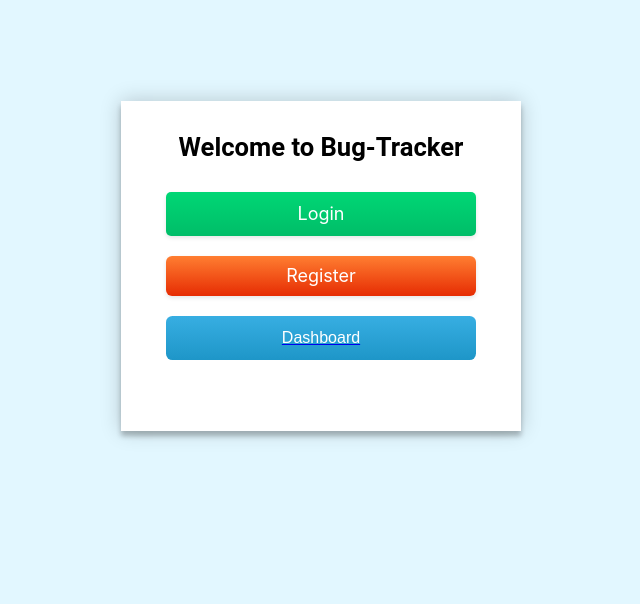
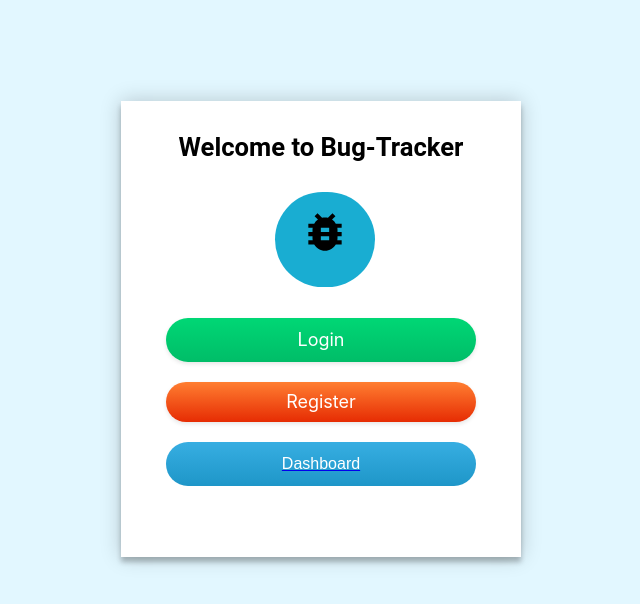
Before and after one commit to Team-Bugged/bug-tracker-client, a React (Create React App) app: page / in a window 1280 px wide. Shown: the top 604 px of the page, without its empty margins (319-959 px from the left). Built offline with nearby package versions, Linux system fonts and the light colour scheme.

Commit message:
minute changes

```diff
--- a/src/App.css
+++ b/src/App.css
@@ -199,6 +199,7 @@ select {
   z-index: 9;
   border: 0;
   margin-bottom: 20px;
+  border-radius: 100px;
 }
 
 .signin-btn:hover {
@@ -234,6 +235,7 @@ select {
   border: 0;
   transition: box-shadow 0.2s;
   margin-bottom: 20px;
+  border-radius: 100px;
 }
 
 .signup-btn:hover {
@@ -256,6 +258,7 @@ select {
   -webkit-user-select: none;
   touch-action: manipulation;
   margin-bottom: 10px;
+  border-radius: 100px;
 }
 
 .dashoboard-btn:hover {
@@ -403,3 +406,18 @@ input:focus {
 .css-1wnsr1i{
   text-align: center;
 }
+.welcomeicon{
+
+  width: 100px;
+  height: 80px;
+  border-radius: 115px;
+  background-color: #19add2;
+  margin-left: 35%;
+  margin-bottom: 10%;
+  text-align: center;
+  padding-top: 15px;
+}
+
+.acc{
+  margin: 10px 5px 0 0;
+}
--- a/src/components/ProjectsBugsDashboard.js
+++ b/src/components/ProjectsBugsDashboard.js
@@ -55,7 +55,7 @@ const ProjectsBugsDashboard = () => {
       </Paper>
       <Paper className="detailpaper" variant="outlined">
         <button className="green-btn" onClick={handleAddProject}>
-          <AddIcon fontSize="small" />
+          <AddIcon className="addicon" fontSize="small" color="primary" />
           Add Project
         </button>
         <Table>
--- a/src/components/forms/LoginForm.js
+++ b/src/components/forms/LoginForm.js
@@ -56,7 +56,7 @@ const LoginForm = () => {
             <form className="login-form">
               <div>
                 <label for="email">
-                  <b>EMail</b>
+                  <b>Email</b>
                 </label>
                 <br />
                 <input
--- a/src/components/navbar/Navbar.js
+++ b/src/components/navbar/Navbar.js
@@ -2,6 +2,7 @@ import "../../App.css";
 import { useInfoContext } from "../Context";
 import { useNavigate } from "react-router-dom";
 import { AppBar, Toolbar, Button, Typography, Box } from "@mui/material";
+import AccountCircle from '@mui/icons-material/AccountCircle';
 
 const Navbar = () => {
   const navigate = useNavigate();
@@ -25,6 +26,9 @@ const Navbar = () => {
               >
                 Dashboard
               </Typography>
+              <Typography variant="h6" color="inherit">
+                <AccountCircle className="acc" fontSize="large"/>
+              </Typography>
               <Typography variant="h6" color="inherit" component="div">
                 {name}
               </Typography>
--- a/src/pages/Welcome.js
+++ b/src/pages/Welcome.js
@@ -1,4 +1,5 @@
 import { Link } from "react-router-dom";
+import BugReportIcon from "@mui/icons-material/BugReport";
 
 const Welcome = () => {
   return (
@@ -8,6 +9,11 @@ const Welcome = () => {
           <div className="login">
             <div className="login-header">
               <h1>Welcome to Bug-Tracker</h1>
+              <div className="welcomeicon">
+                <BugReportIcon style={{fontSize:50}}/>
+              </div>
+
+
               <Link to="/login">
                 <button className="signin-btn">Login</button>
               </Link>
```
